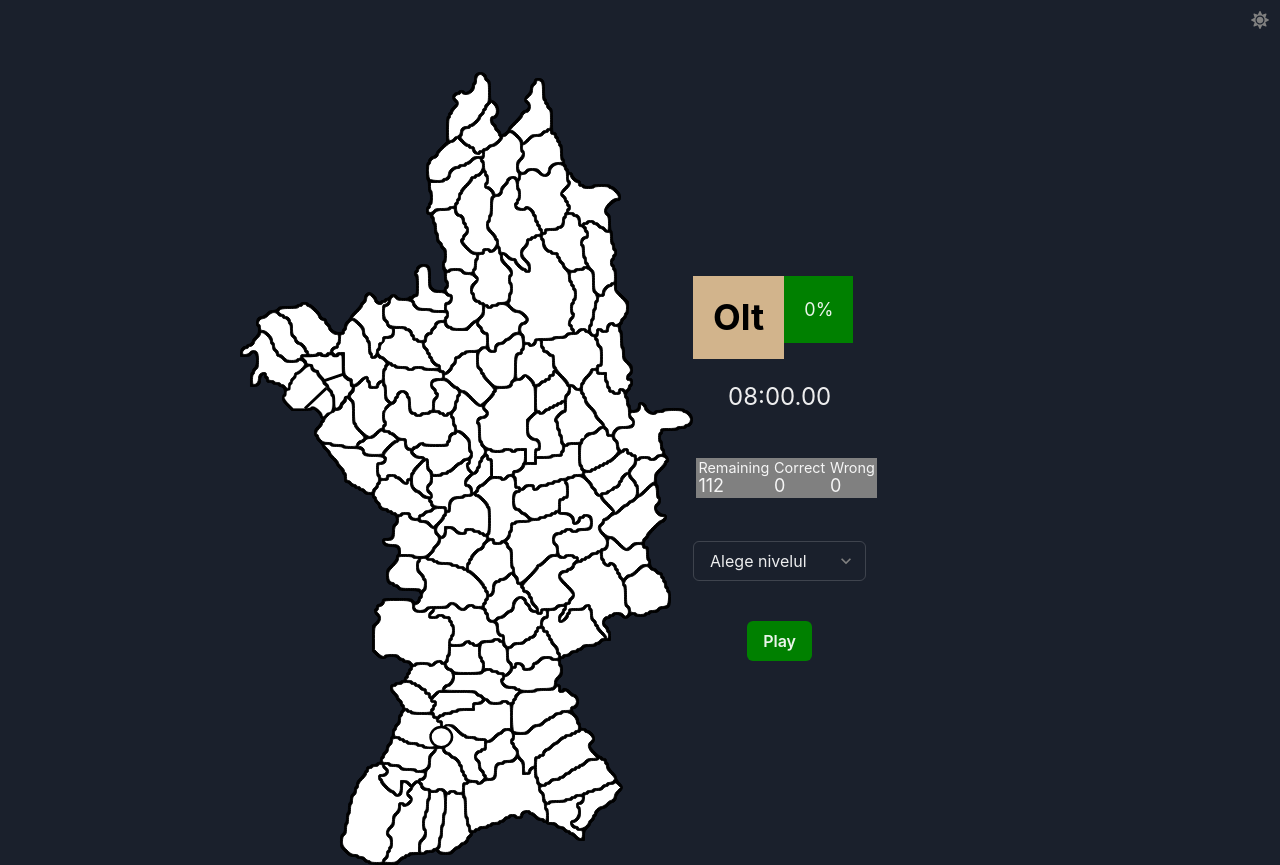
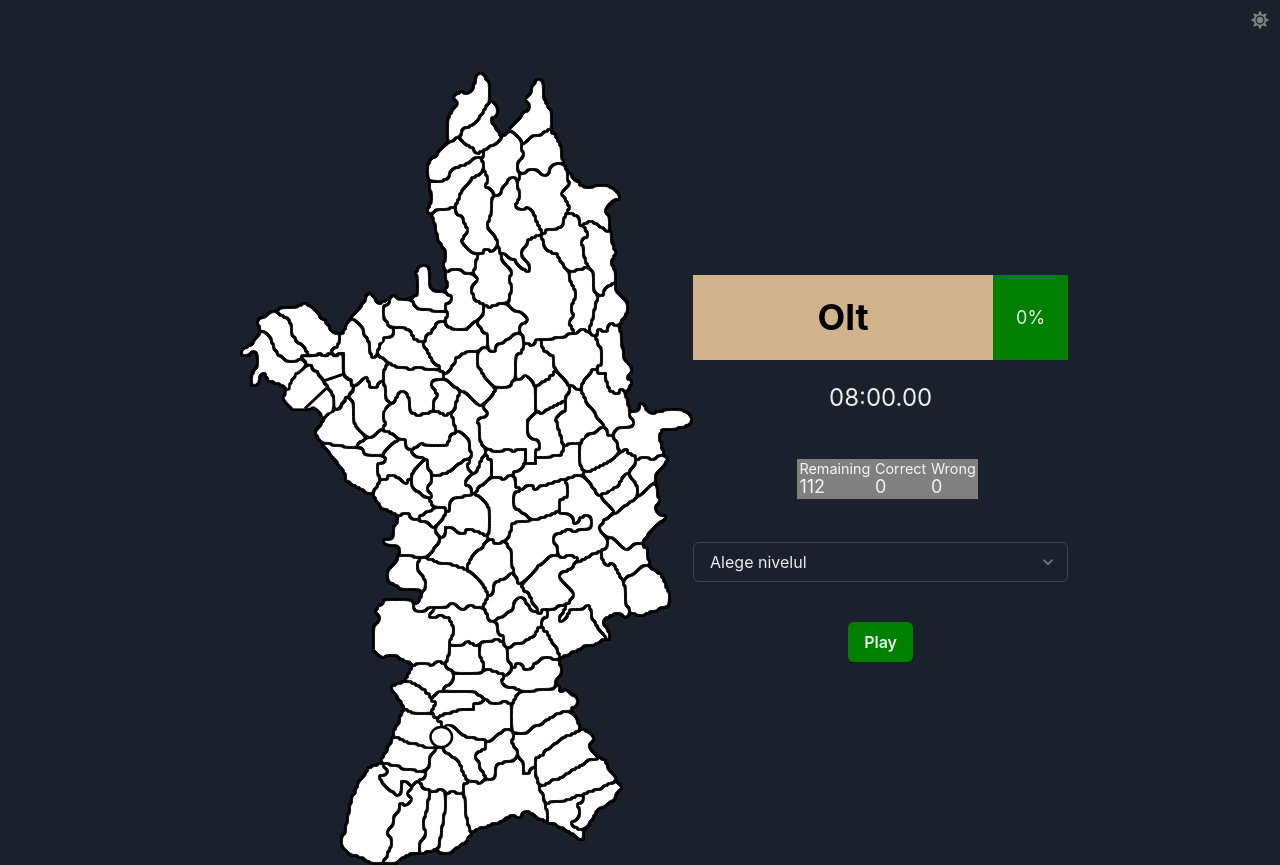
Before and after one commit to Chamosiala/map-quiz, a React (Create React App) app: page / in a window 1280 px wide. Built offline with nearby package versions, Linux system fonts and the light colour scheme.

Commit message:
fixed size for question box and percentage

```diff
--- a/src/App.js
+++ b/src/App.js
@@ -168,12 +168,20 @@ function App() {
                 handleChange={validateQuestion}
                 timerOn={timerOn}
               />
-              <Text fontSize="large" p={5} backgroundColor="green" mb="auto">
-                {Math.floor(
-                  (100 * correctAnswers) / (remainingAnswers + correctAnswers)
-                )}
-                %
-              </Text>
+              <Box w="75px" backgroundColor="green">
+                <Text
+                  align="center"
+                  h="85px"
+                  fontSize="large"
+                  margin="auto"
+                  lineHeight="85px"
+                >
+                  {Math.floor(
+                    (100 * correctAnswers) / (remainingAnswers + correctAnswers)
+                  )}
+                  %
+                </Text>
+              </Box>
             </Flex>
             <Timer
               maxTime={maxTime}
--- a/src/components/Question.jsx
+++ b/src/components/Question.jsx
@@ -1,4 +1,4 @@
-import { Heading } from '@chakra-ui/layout';
+import { Heading, Box } from '@chakra-ui/layout';
 import { useEffect, useState } from 'react';
 
 const Question = ({ localitati, handleChange, timerOn }) => {
@@ -10,8 +10,11 @@ const Question = ({ localitati, handleChange, timerOn }) => {
   }, [localitati, timerOn]);
 
   return (
+    <Box w="300px">
       <Heading
-      p={5}
+        textAlign="center"
+        h="85px"
+        lineHeight="85px"
         textColor="black"
         backgroundColor="tan"
         mb="auto"
@@ -19,6 +22,7 @@ const Question = ({ localitati, handleChange, timerOn }) => {
       >
         {timerOn ? localitate : 'Olt'}
       </Heading>
+    </Box>
   );
 };
 
```
Lines whose indentation alone changed are shown as unchanged.
